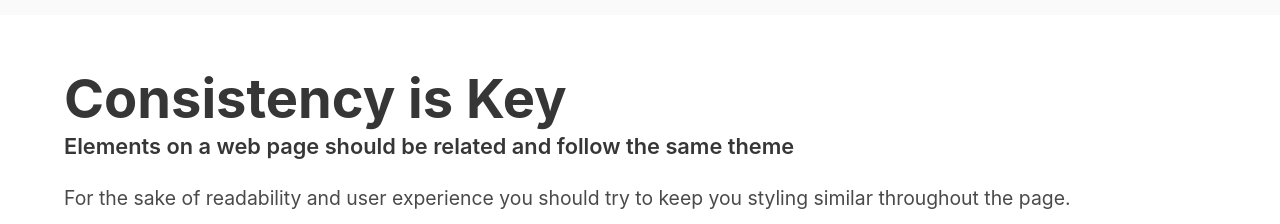
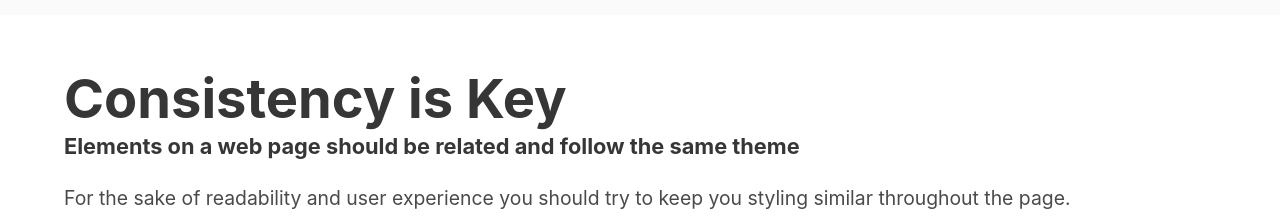
Before and after one commit to jdmar3-comp426/a02-simmiagarwal, a website: page index.html in a window 1280 px wide. Shown: the part 1500-1724 px from the top of the page. Drawn offline with nearby package versions, Linux system fonts and the light colour scheme; a web font is replaced by a local one.

Commit message:
subtitle has-text-weight-bold?

```diff
--- a/index.html
+++ b/index.html
@@ -58,7 +58,7 @@
     <div class="container">
         <div class="content">
             <h1 class="title has-text-weight-bold">Consistency is Key</h1>
-            <h5 class="subtitle">Elements on a web page should be related and follow the same theme</h5>
+            <h5 class="subtitle has-text-weight-bold">Elements on a web page should be related and follow the same theme</h5>
             <p>
 	    	For the sake of readability and user experience you should try to keep you styling similar throughout the page.
 	    </p>
```
Also changed, not shown: 1 other file.
